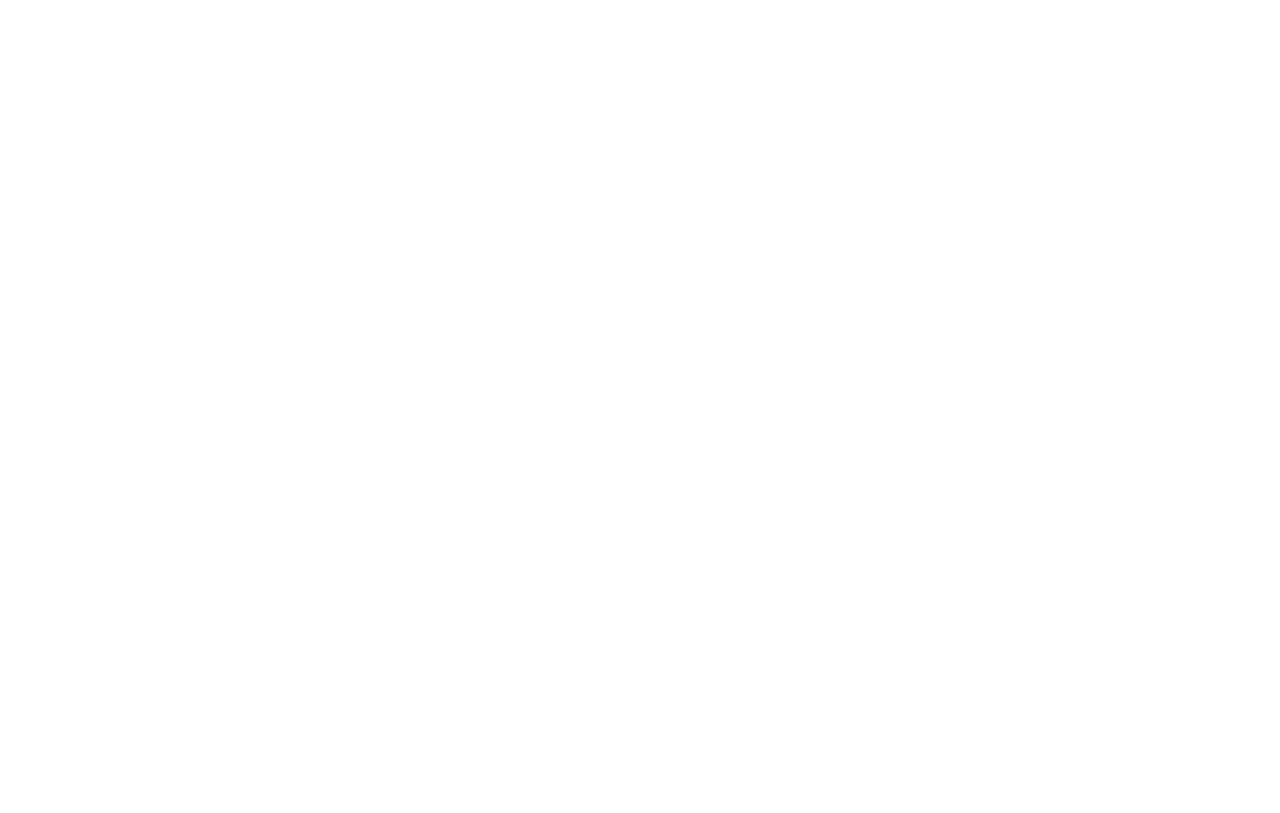
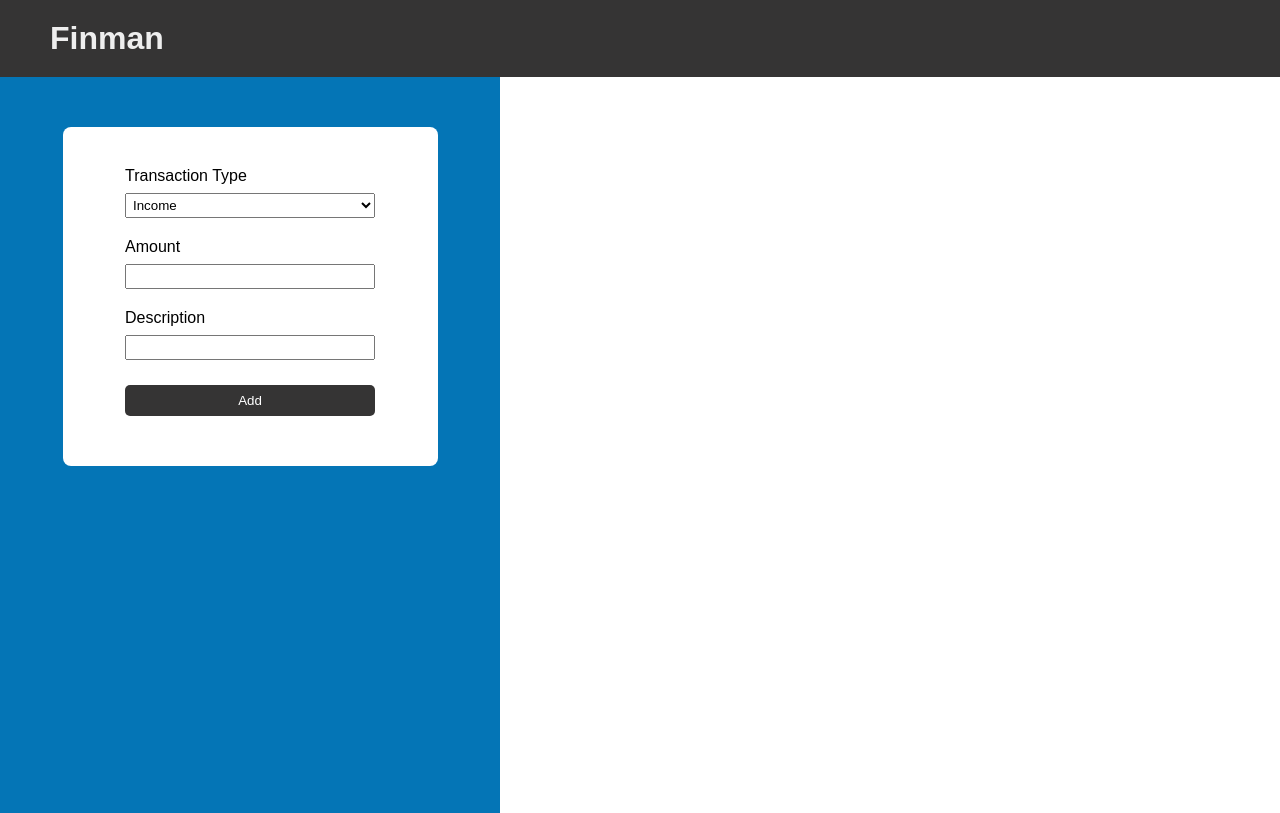
Before and after one commit to CourtneeM/finman-project, a website: page index.html in a window 1280 px wide. Drawn offline with Linux system fonts and the light colour scheme.

Commit message:
Style user input section

```diff
--- a/index.html
+++ b/index.html
@@ -7,6 +7,37 @@
     <title>Finman</title>
   </head>
   <body>
+    <header>
+      <h1>Finman</h1>
+    </header>
+    <main>
+      <section class="user-input-section">
+        <div class="user-inputs">
+          <div class="category-selector">
+            <label for="transaction-type">Transaction Type</label>
+            <br />
+            <select name="transaction-type" id="transaction-type">
+              <option value="income">Income</option>
+              <option value="expense">Expense</option>
+            </select>
+          </div>
+          <div class="amount-user-input">
+            <label for="amount">Amount</label>
+            <br />
+            <input type="number" id="amount">
+          </div>
+          <div class="description-user-input">
+            <label for="description">Description</label>
+            <br />
+            <input type="text" id="description">
+          </div>
+          <button>Add</button>
+        </div>
+      </section>
+      <section class="finance-display-section">
+
+      </section>
+    </main>
     <script src="./index.js"></script>
   </body>
 </html>
--- a/package.json
+++ b/package.json
@@ -5,7 +5,7 @@
   "main": "index.js",
   "scripts": {
     "test": "echo \"Error: no test specified\" && exit 1",
-    "scss": "node-sass --watch scss -o -css"
+    "scss": "node-sass --watch scss -o css"
   },
   "author": "",
   "license": "ISC"
--- a/scss/style.scss
+++ b/scss/style.scss
@@ -5,4 +5,56 @@
 body {
   margin: 0;
   padding: 0;
+  font-family: sans-serif;
 }
+
+header {
+  min-height: 7.8vh;
+  background-color: #353434;
+  h1 {
+    margin: 0 0 0 50px;
+    padding: 20px 0;
+    color: #eee;
+  }
+}
+
+main {
+  display: flex;
+  min-height: 92vh;
+  .user-input-section {
+    flex-basis: 500px;
+    background-color: #0475b6;
+    .user-inputs {
+      display: flex;
+      flex-direction: column;
+      justify-content: center;
+      align-items: center;
+      width: 375px;
+      margin: 50px auto 0;
+      padding: 40px 0 50px;
+      background-color: #fff;
+      border-radius: 8px;
+      div {
+        margin-bottom: 20px;
+      }
+      select, input {
+        width: 250px;
+        margin-top: 8px;
+        padding: 3px;
+      }
+      button {
+        width: 250px;
+        margin-top: 5px;
+        padding: 8px;
+        color: #fff;
+        background-color: #353434;
+        border: none;
+        border-radius: 5px;
+        cursor: pointer;
+      }
+    }
+  }
+  .finance-display-section {
+    flex: 1;
+  }
+}
```
Also changed, not shown: css/style.css, style.css (added).
